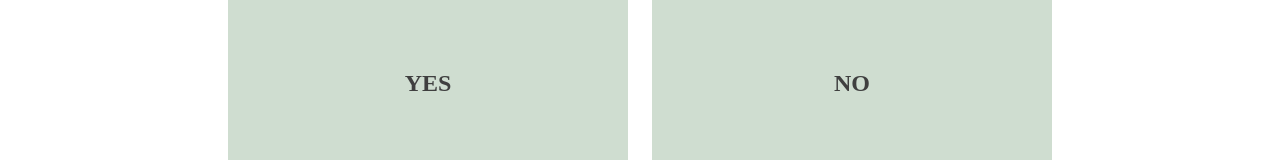
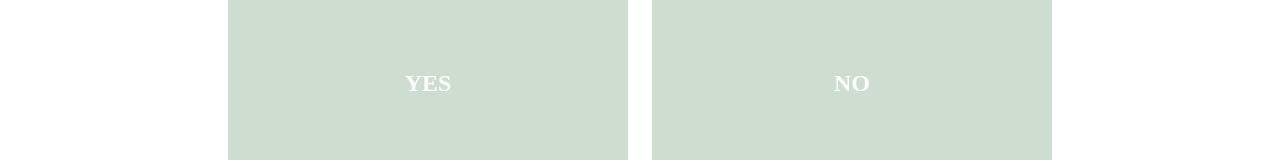
Before and after one commit to Matthew-Luk/food_picker, a React (Create React App) app: page /page3 in a window 1280 px wide. Shown: the part 246-406 px from the top of the page. Built offline with nearby package versions, Linux system fonts and the light colour scheme.

Commit message:
add tag for background image

```diff
--- a/src/Components/Page3.js
+++ b/src/Components/Page3.js
@@ -22,11 +22,11 @@ const Page3 = (props) => {
         <p>Is it too late to order food?</p>
       </div>
       <div className='content'>
-        <div onClick={page3ClickYes} className='card'>
-          <p className='blackFont'>YES</p>
+        <div onClick={page3ClickYes} className='card night'>
+          <p>YES</p>
         </div>
-        <div onClick={page3ClickNo} className='card'>
-          <p className='blackFont'>NO</p>
+        <div onClick={page3ClickNo} className='card day'>
+          <p>NO</p>
         </div>
       </div>
     </div>
```
